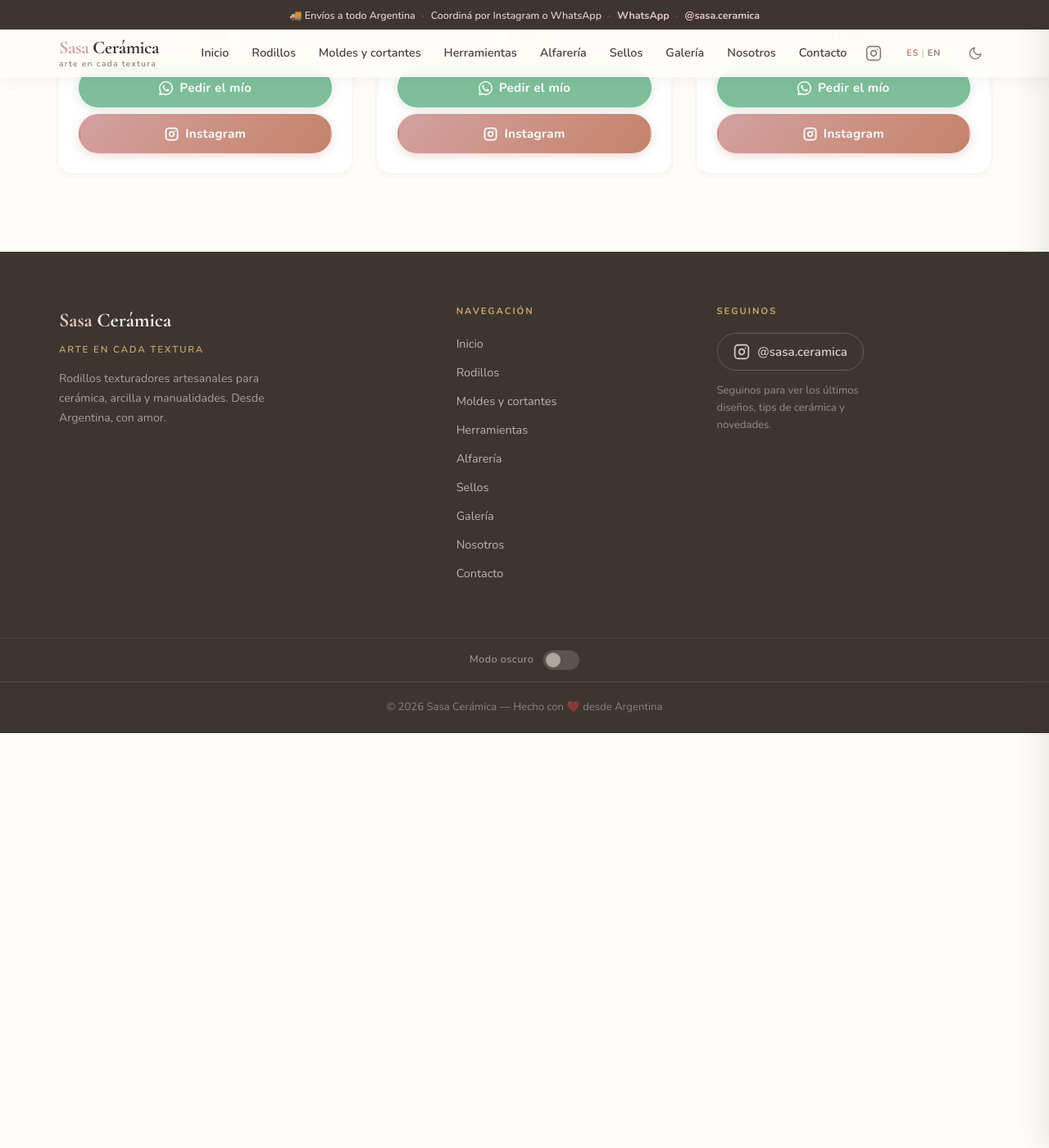
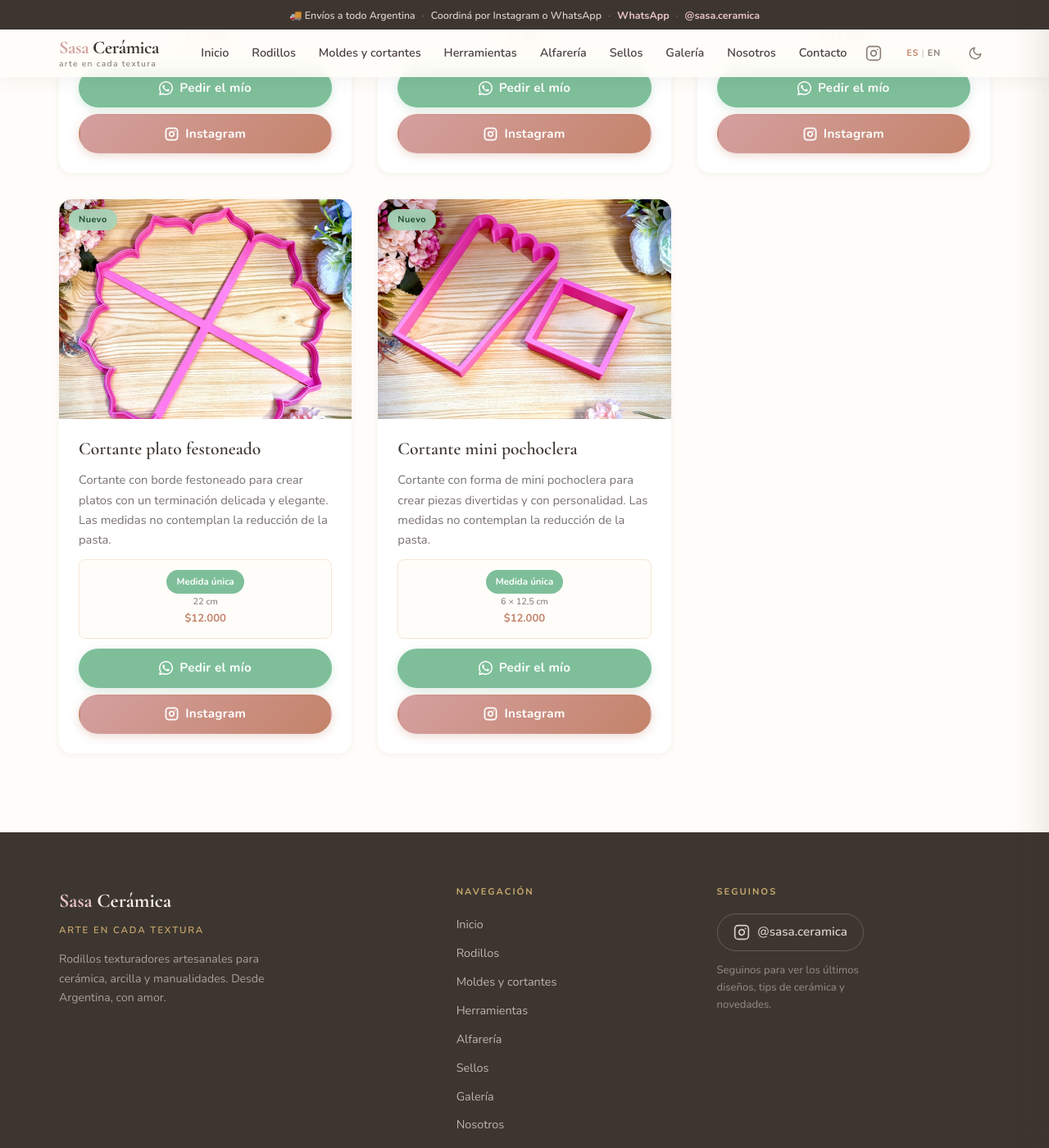
Before and after one commit to DPonchon/dponchon.github.io, a Jekyll site: the page built from moldes-y-cortantes.html, in a window 1280 px wide and 1400 px high, scrolled down 5059 px. Shown: the whole window at 82% size. Built offline with Jekyll 4.4.1, drawn with Linux system fonts in a browser that asks for light colours.

Commit message:
Moldes y cortantes: add plato festoneado and mini pochoclera

```diff
--- a/_data/moldes_cortantes.yml
+++ b/_data/moldes_cortantes.yml
@@ -298,3 +298,37 @@
     dims: "Tamaños variados"
     price: "$12.000"
   wa_text: "Hola!%20Me%20interesa%20el%20Cortante%20etiquetas%20de%20su%20web.%20%C2%BFTienen%20disponible%3F"
+
+- slug: cortante-plato-festoneado
+  name: "Cortante plato festoneado"
+  desc: "Cortante con borde festoneado para crear platos con un terminación delicada y elegante. Las medidas no contemplan la reducción de la pasta."
+  desc_en: "Cutter with scalloped edge for making plates with a delicate and elegant finish. Sizes do not account for clay shrinkage."
+  delay: 18
+  image:
+    src: "./images/moldes y cortantes/Cortante plato festoneado - costo 12000.jpeg"
+    alt: "Cortante para platos con borde festoneado — Sasa Cerámica"
+  badge:
+    type: nuevo
+    label: "Nuevo"
+  single_size:
+    badge_text: "Medida única"
+    dims: "22 cm"
+    price: "$12.000"
+  wa_text: "Hola!%20Me%20interesa%20el%20Cortante%20plato%20festoneado%20de%20su%20web.%20%C2%BFTienen%20disponible%3F"
+
+- slug: cortante-mini-pochoclera
+  name: "Cortante mini pochoclera"
+  desc: "Cortante con forma de mini pochoclera para crear piezas divertidas y con personalidad. Las medidas no contemplan la reducción de la pasta."
+  desc_en: "Mini popcorn-box-shaped cutter for making fun pieces with personality. Sizes do not account for clay shrinkage."
+  delay: 19
+  image:
+    src: "./images/moldes y cortantes/Cortante mini pochoclera - costo 12000.jpeg"
+    alt: "Cortante con forma de mini pochoclera para cerámica — Sasa Cerámica"
+  badge:
+    type: nuevo
+    label: "Nuevo"
+  single_size:
+    badge_text: "Medida única"
+    dims: "6 × 12,5 cm"
+    price: "$12.000"
+  wa_text: "Hola!%20Me%20interesa%20el%20Cortante%20mini%20pochoclera%20de%20su%20web.%20%C2%BFTienen%20disponible%3F"
```
Also changed, not shown: images/moldes y cortantes/Cortante mini pochoclera - costo 12000.jpeg (added), images/moldes y cortantes/Cortante plato festoneado - costo 12000.jpeg (added).
